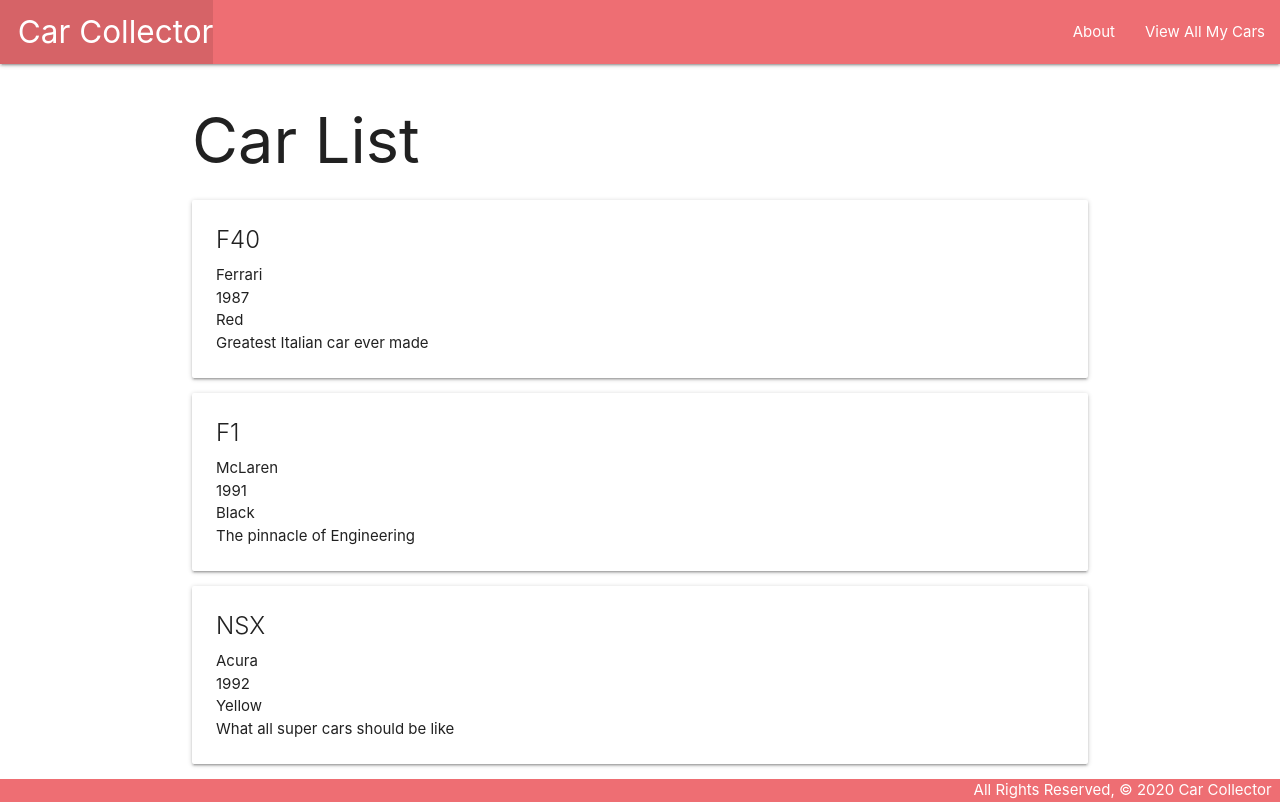
After one commit to wdaimee/Car_collector_Django, a Django app: page /cars/ in a window 1280 px wide. The commit adds this page. Run offline with Django 3.2, Linux system fonts and the light colour scheme.

```diff
--- a/main_app/templates/base.html
+++ b/main_app/templates/base.html
@@ -19,6 +19,7 @@
         </ul>
         <ul class="right">
           <li><a href="/about">About</a></li>
+          <li><a href="/cars">View All My Cars</a></li>
         </ul>
       </div>
     </nav>
--- /dev/null
+++ b/main_app/templates/cars/index.html
@@ -0,0 +1,18 @@
+{% extends 'base.html' %}
+{% block content %}
+
+<h1>Car List</h1>
+
+{% for car in cars %}
+    <div class="card">
+        <div class="card-content">
+            <span class="card-title">{{car.model}}</span>
+            <p>{{car.make}}</p>
+            <p>{{car.year}}</p>
+            <p>{{car.color}}</p>
+            <p>{{car.description}}</p>
+        </div>
+    </div>
+{% endfor %}
+
+{% endblock %}
--- a/main_app/urls.py
+++ b/main_app/urls.py
@@ -4,4 +4,5 @@
 urlpatterns = [
     path('', views.home, name='home'),
     path('about/', views.about, name='about'),
+    path('cars/', views.car_index, name='index'),
 ]
--- a/main_app/views.py
+++ b/main_app/views.py
@@ -1,9 +1,26 @@
 from django.shortcuts import render
 from django.http import HttpResponse
 # Create your views here.
+
+class Car:
+    def __init__(self, make, model, year, color, description):
+        self.make = make
+        self.model = model
+        self.year = year
+        self.color = color
+        self.description = description
+
+cars = [
+    Car('Ferrari', 'F40', 1987, 'Red', 'Greatest Italian car ever made'),
+    Car('McLaren', 'F1', 1991, 'Black', 'The pinnacle of Engineering'),
+    Car('Acura', 'NSX', 1992, 'Yellow', 'What all super cars should be like')
+]
 
 def home(request):
     return HttpResponse('<h1>Hello Cars!</h1>')
 
 def about(request):
     return render(request, 'about.html')
+
+def car_index(request):
+    return render(request, 'cars/index.html', {'cars': cars})
```
